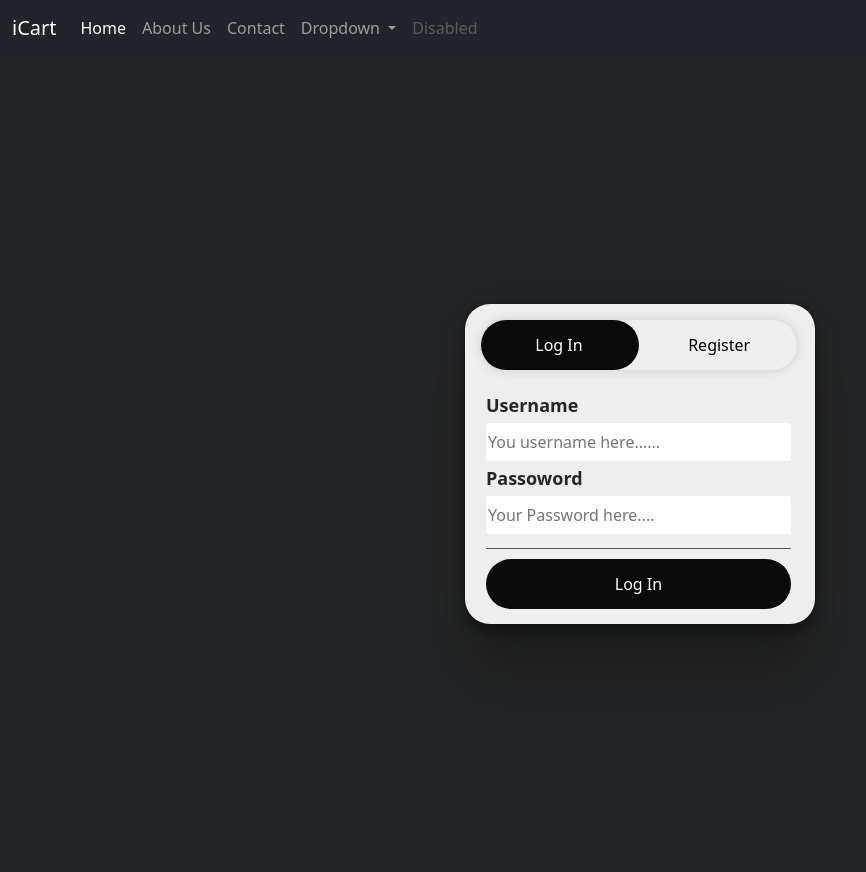
After one commit to techishant/iCart, a Django app: page /login in a window 1280 px wide. The commit adds this page. Shown: the whole page, without its empty margins (0-866 px from the left). Run offline with Django 3.2, Linux system fonts and the light colour scheme.

Commit message:
rendered auth pages

```diff
--- a/home/urls.py
+++ b/home/urls.py
@@ -4,5 +4,7 @@ from home import views
 urlpatterns = [
     path('', views.homePage, name ="homePage"),
     path('contact', views.contactPage, name ="contactPage"),
-    path('about', views.aboutPage, name="aboutPAge")
+    path('about', views.aboutPage, name="aboutPAge"),
+    path('login', views.loginPage, name="loginPage"),
+    path('logup', views.registerPage, name="registerPage"),
 ]
--- a/home/views.py
+++ b/home/views.py
@@ -10,6 +10,12 @@ def homePage(request):
 
 def aboutPage(request):
     return render(request, 'about.html')
+
+def loginPage(request):
+    return render(request,'auth.html', context={'auth':'login'})
+
+def registerPage(request):
+    return render(request,'auth.html', context={'auth':'logup'})
 
 @login_required(login_url='/admin')
 def contactPage(request):
--- /dev/null
+++ b/static/auth.css
@@ -0,0 +1,162 @@
+@import url('https://fonts.googleapis.com/css2?family=Poppins:wght@200&display=swap');
+*{
+    margin: 0;
+    padding: 0;
+    box-sizing: border-box;
+}
+html{
+    font-family: 'Poppins';
+}
+
+.wrapper{
+    height: 100vh;
+    width: 100%;
+    background: #252627;
+    display: flex;
+    align-items: center;
+    justify-content: center;
+}
+
+.authCard{
+    /* height: 470px; */
+    height: 320px;
+    width: 350px;
+    color: #252627;
+    background: #eee;
+    border-radius: 25px;
+    padding: 16px;
+    overflow: hidden;
+    box-shadow: rgba(0, 0, 0, 0.25) 0px 54px 55px, rgba(0, 0, 0, 0.12) 0px -12px 30px, rgba(0, 0, 0, 0.12) 0px 4px 6px, rgba(0, 0, 0, 0.17) 0px 12px 13px, rgba(0, 0, 0, 0.09) 0px -3px 5px;
+    transition: .5s;
+}
+
+.btnBox{
+    width: fit-content;
+    height: 50px;
+    position: relative;
+    box-shadow: 0 0 10px rgba(190, 190, 190, 0.699);
+    border-radius: 25px;
+}
+
+.bg{
+    position: absolute;
+    /* width: 157px; */
+    width: 50%;
+    border-radius: 25px;
+    height: 50px;
+    background: rgb(10, 10, 10);
+    transition: .5s;
+    left: 0;
+}
+
+.authCard .btnBox button{
+    cursor: pointer;
+    position: relative;
+    height: 100%;
+    width: 156px;
+    border-radius: 25px;
+    background: transparent;
+    border: none;
+    outline:none;
+    color: white;
+    transition: .5s;
+}
+
+.authCard .btnBox button:nth-child(3){
+    color: black;
+}
+
+.LogInForm, .LogUpForm{
+    margin: 18px 0;
+    display: flex;
+    flex-direction: column;
+    height: 100%;
+    /* background: red; */
+    padding: 4px 5px;
+    width: 100%;
+}
+
+
+.LogInForm button, .LogUpForm button{
+    height: 50px;
+    width: 100%;
+    border-radius: 25px;
+    border: none;
+    outline: none;
+    cursor: pointer;
+    background: rgb(10,10,10);
+    color: white;
+}
+
+.LogInForm label,input{
+    display: block;
+}
+
+.LogUpForm label,input{display: block;}
+
+.LogInForm label, .LogUpForm label{
+    font-size: 18px;
+    font-weight: bold;
+}
+.ruler{
+    width: 100%;
+    list-style: none;
+    border-bottom: 1px solid rgba(10, 10, 10, 0.664);
+    border-radius: 25px;
+    margin: 10px 0;
+}
+.LogInForm input, .LogUpForm input{
+    padding: 2px;
+    width: 100%;
+    height: 38px;
+    font-size: 16px;
+    border: none;
+    outline: none;
+    transition: .5s;
+    border-radius: 2px;
+    margin: 4px 0;
+}
+
+.LogInForm input:focus, .LogUpForm input:focus{
+    /* transition: .5s; */
+    box-shadow: 0 0 1px 2px rgba(68, 112, 255, 0.712), 0 0 2px 5px rgb(149, 187, 255);
+}
+
+.LogUpForm .nam_div{
+    /* background: red; */
+    display: flex;
+}
+
+.LogUpForm .nam_div div:nth-child(1){
+    margin-right: 5px;
+}
+.LogUpForm .nam_div div:nth-child(2){
+    margin-left: 5px;
+}
+
+.LogUpForm{
+    margin: 20px;
+}
+
+.form_cont{
+    width: 670px;
+    display: flex;
+    transition: .5s;
+}
+
+@media screen and (max-width:450px) {
+    .authCard .btnBox button{
+        width: 141px;
+    }
+    .authCard .btnBox {
+        margin: auto;
+    }
+
+    .authCard{
+        width: 334px;
+    }
+
+    .form_cont{
+        width: 654px;
+    }
+}
--- /dev/null
+++ b/static/auth.js
@@ -0,0 +1,21 @@
+var bg = document.querySelector(".bg");
+var formBox = document.querySelector(".form_cont")
+var btn = document.querySelectorAll(".authCard .btnBox button");
+var Card = document.querySelector(".authCard");
+
+function tog(op){
+    if(op == "logup"){
+        console.log("logup")
+        btn[1].style.color = "white";
+        btn[0].style.color = "black";
+        formBox.style.margin = "0 -333px 0";
+        bg.style.left="50%";
+        Card.style.height = "470px";
+    }else{
+        btn[1].style.color = "black";
+        btn[0].style.color = "white";
+        bg.style.left= 0;
+        formBox.style.margin = "0 0 0 0 ";
+        Card.style.height="320px"
+    }
+}
--- /dev/null
+++ b/templates/auth.html
@@ -0,0 +1,48 @@
+{% extends 'base.html' %}
+{% block head %}
+<link rel="stylesheet" href="/static/auth.css">
+{% endblock head %}
+{% block bodyAttr %} onload="tog('{{auth}}')" {% endblock bodyAttr %}
+{% block body %}
+<div class="wrapper">
+    <div class="authCard">
+        <div class="btnBox">
+            <div class="bg"></div>
+            <button onclick="tog('login')">Log In</button>
+            <button onclick="tog('logup')">Register</button>
+        </div>
+            <div class="form_cont">
+                <form class="LogInForm">
+                    <label for="useername">Username</label>
+                    <input type="text" id="useername" placeholder="You username here......">
+                    <label for="Password">Passoword</label>
+                    <input type="password" id="Password" placeholder="Your Password here....">
+                    <li class="ruler"></li>
+                    <button type="submit">Log In</button>
+                </form>
+                <form class="LogUpForm">
+                    <label for="useername">Username</label>
+                    <input type="text" id="useername" placeholder="You username here......">
+                    <label for="mail">Email</label>
+                    <input type="text" id="mail" placeholder="example@123.com">
+                    <div class="nam_div">
+                        <div>
+                            <label for="f_name">First Name</label>
+                            <input type="text" id="f_name" placeholder="First Name">
+                        </div>
+                        <div>
+                            <label for="l_name">Last Name</label>
+                            <input type="text" id="l_name" placeholder="Last name">
+                        </div>
+                    </div>
+                    <label for="Password">Passoword</label>
+                    <input type="password" id="Password" placeholder="Your Password here....">
+                    <li class="ruler"></li>
+                    <button type="submit">Log Up</button>
+                </form>
+            </div>
+    </div>
+</div>
+{% block bottom %}
+<script src="/static/auth.js"></script>{% endblock bottom %}
+{% endblock body %}
--- a/templates/base.html
+++ b/templates/base.html
@@ -8,7 +8,7 @@
     {% block head %}{% endblock head %}
     <title>Hello, world!</title>
   </head>
-  <body>
+  <body {% block bodyAttr %}  {% endblock bodyAttr %} >
   {% include 'nav.html' %}
     <div class="mainDiv py-2 container-fluid bg-dark">
     {% if messages %}
@@ -22,6 +22,8 @@
     {% block body %}
     {% endblock body %}
     </div>
+    {% block bottom %}
+    {% endblock bottom %}
     <script src="https://cdn.jsdelivr.net/npm/bootstrap@5.0.2/dist/js/bootstrap.bundle.min.js" integrity="sha384-MrcW6ZMFYlzcLA8Nl+NtUVF0sA7MsXsP1UyJoMp4YLEuNSfAP+JcXn/tWtIaxVXM" crossorigin="anonymous"></script>
   </body>
 </html>
```
